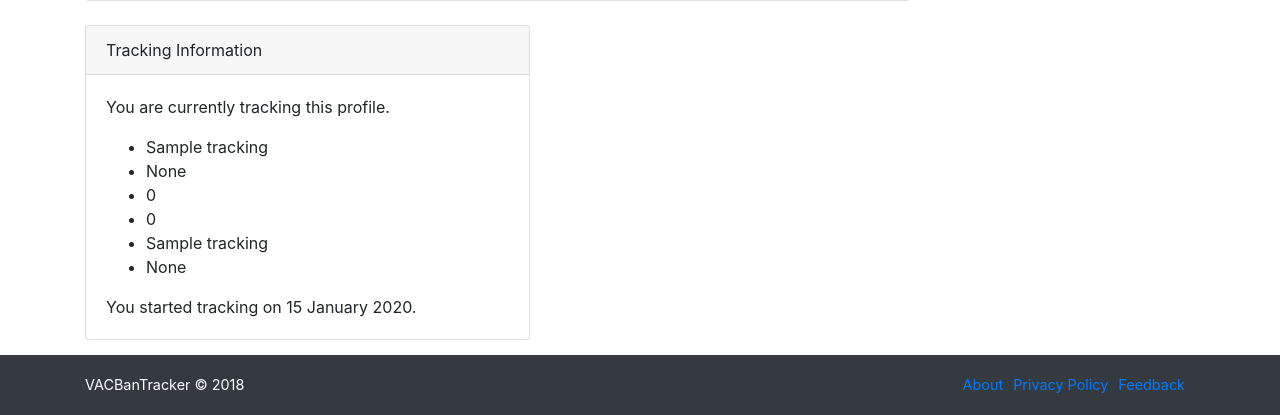
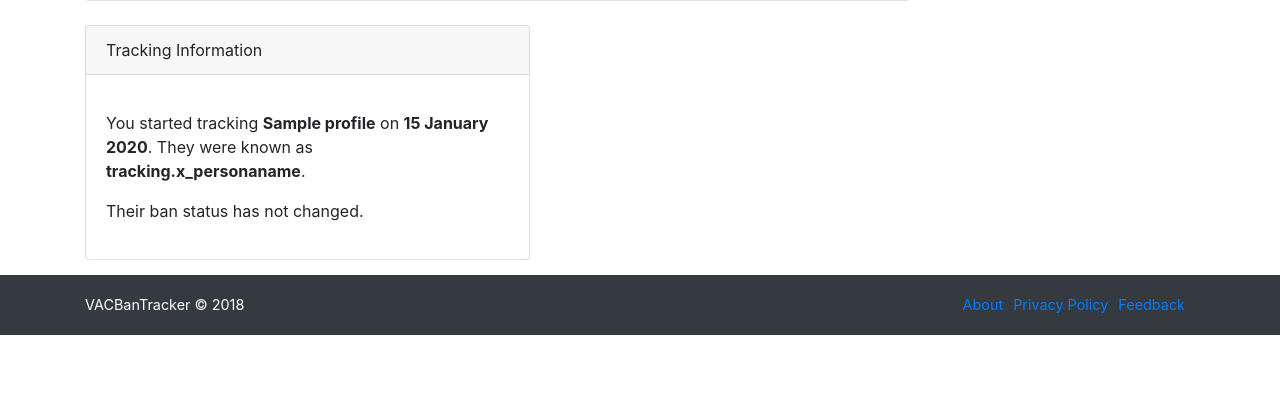
Before and after one commit to Saturn/vacbantracker, a Flask app: template app/templates/profile.j2 in a window 1280 px wide. Shown: the part 491-906 px from the top of the page. After the commit the page ends 826 px from the top, so only its background shows below. Run offline with Flask 2, Linux system fonts and the light colour scheme; the template is opened without the code that fills it: values that come from a table or form of the project are taken from there, others are empty; a user stored in the database is signed in; tables that the repository leaves empty hold one stand-in row (values such as "Sample post"); style sheets or scripts are compiled from the project's sources.

Commit message:
Update profile tracking information panel

```diff
--- a/app/templates/profile.j2
+++ b/app/templates/profile.j2
@@ -136,27 +136,7 @@ Unknown
 </div>
 
   {% if tracking %}
-  <div class="row">
-    <div class="col-lg-5">
-      <div class="card">
-        <div class="card-header">
-          Tracking Information
-        </div>
-        <div class="card-body">
-          <p class="card-text">You are currently tracking this profile.</p>
-          <ul>
-            <li>{{ tracking.x_personaname }}</li>
-            <li>{{ tracking.x_vac_banned }}</li>
-            <li>{{ tracking.x_days_since_last_ban }}</li>
-            <li>{{ tracking.x_num_game_bans }}</li>
-            <li>{{ tracking.x_economy_ban }}</li>
-            <li>{{ tracking.x_community_banned }}</li>
-          </ul>
-          <p class="card-text">You started tracking on {{ tracking.timetracked | pretty_date }}.</p>
-        </div>
-      </div>
-    </div>
-  </div>
+    {% include 'snippets/profile_tracking_info.j2' %}
   {% endif %}
 
 
--- /dev/null
+++ b/app/templates/snippets/profile_tracking_info.j2
@@ -0,0 +1,31 @@
+{% set output_text %}
+<p class="card-text">
+You started tracking <strong>{{ tracking.profile.personaname }}</strong> on <strong>{{ tracking.timetracked | pretty_date }}</strong>.
+{% if tracking.x_personaname != tracking.profile.personaname %}
+They were known as <strong>tracking.x_personaname</strong>.
+{% endif %}
+</p>
+<p class="card-text">
+{% if tracking.x_vac_banned != tracking.profile.vac_banned %}
+They recieved a VAC ban after you started tracking. // todo
+{% else %}
+Their ban status has not changed.
+{% endif %}
+</p>
+{% endset %}
+
+
+<div class="row">
+  <div class="col-lg-5">
+    <div class="card">
+      <div class="card-header">
+        Tracking Information
+      </div>
+      <div class="card-body">
+        <p class="card-text">
+          {{ output_text }}
+        </p>
+      </div>
+    </div>
+  </div>
+</div>
```
